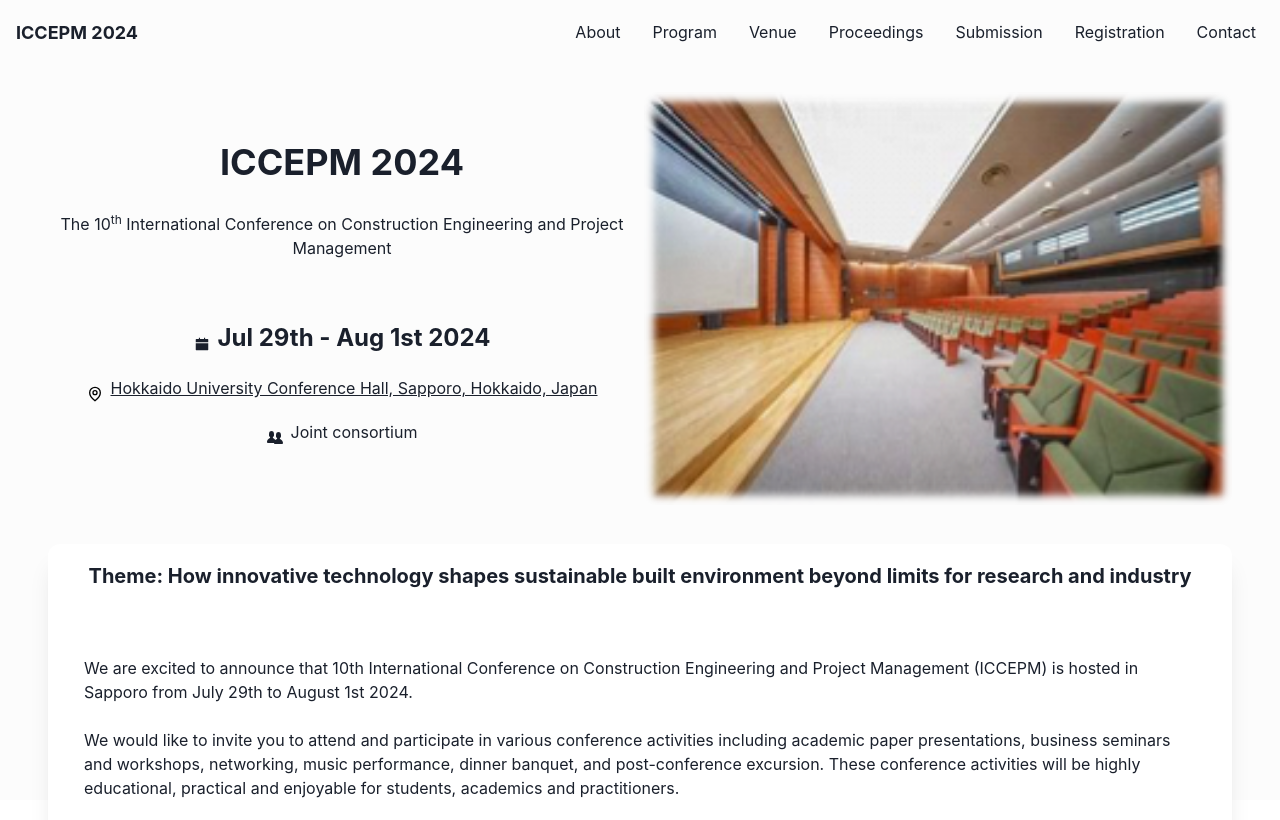
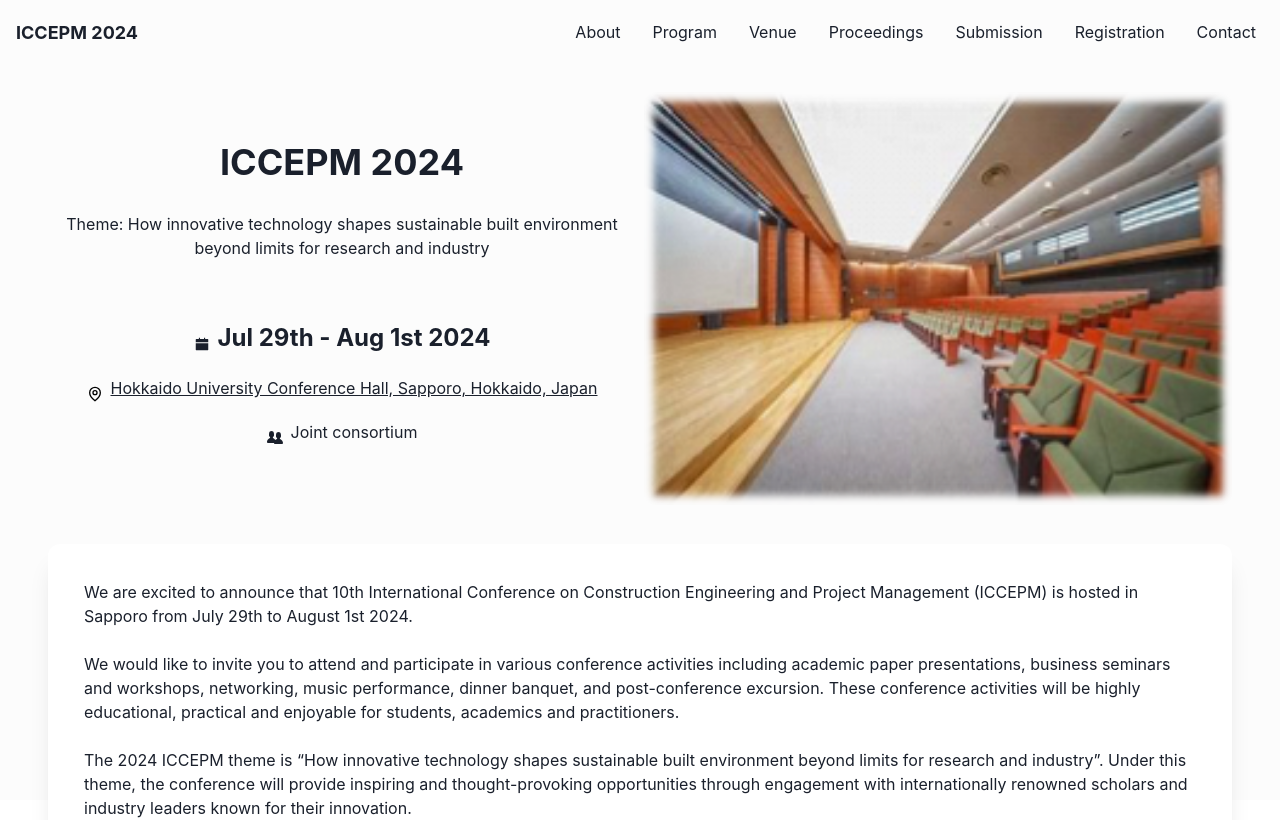
Before and after one commit to ktaroabobon/iccepm2024, a React (Create React App) app: page / in a window 1280 px wide. Shown: the top 820 px of the page. Built offline with nearby package versions, Linux system fonts and the light colour scheme.

Commit message:
Revert "Revert "add: About page""
This reverts commit 36b96fd5005e6f19a250d13790aabd36de2dfcc6.

# Conflicts:
#	src/components/MemberList/TechnicalCommiteeMembers.tsx
#	src/pages/About.tsx

```diff
--- a/src/pages/Home.tsx
+++ b/src/pages/Home.tsx
@@ -11,7 +11,6 @@ import {
   VStack,
   HStack,
   Link,
-  CardHeader,
   Card,
   CardBody,
 } from "@chakra-ui/react";
@@ -48,14 +47,21 @@ export const Home: React.FC = () => {
                 }}
                 p={"2"}
                 my={"auto"}
+                maxWidth={"768px"}
               >
                 <VStack>
                   <Heading as="h1" size="xl" mb={5} textAlign={"center"}>
                     ICCEPM 2024
                   </Heading>
-                  <Text as="h2" size="lg" mb={5} textAlign={"center"}>
-                    The 10<Text as={"sup"}>th</Text> International Conference on
-                    Construction Engineering and Project Management
+                  <Text
+                    as="h2"
+                    size="lg"
+                    mb={5}
+                    textAlign={"center"}
+                    color={"gray.800"}
+                  >
+                    Theme: How innovative technology shapes sustainable built
+                    environment beyond limits for research and industry
                   </Text>
                   <br />
                   <HStack textAlign={"center"}>
@@ -102,13 +108,6 @@ export const Home: React.FC = () => {
           </GridItem>
           <GridItem p={"2"}>
             <Card rounded={"xl"} shadow={"xl"} bg={"white"}>
-              <CardHeader>
-                <Heading as={"h2"} fontSize="xl" mb={3} textAlign={"center"}>
-                  Theme: How innovative technology shapes sustainable built
-                  environment beyond limits for research and industry
-                </Heading>
-              </CardHeader>
-
               <CardBody>
                 <VStack p={"4"} divider={<br />}>
                   <Text fontSize="md">
```
